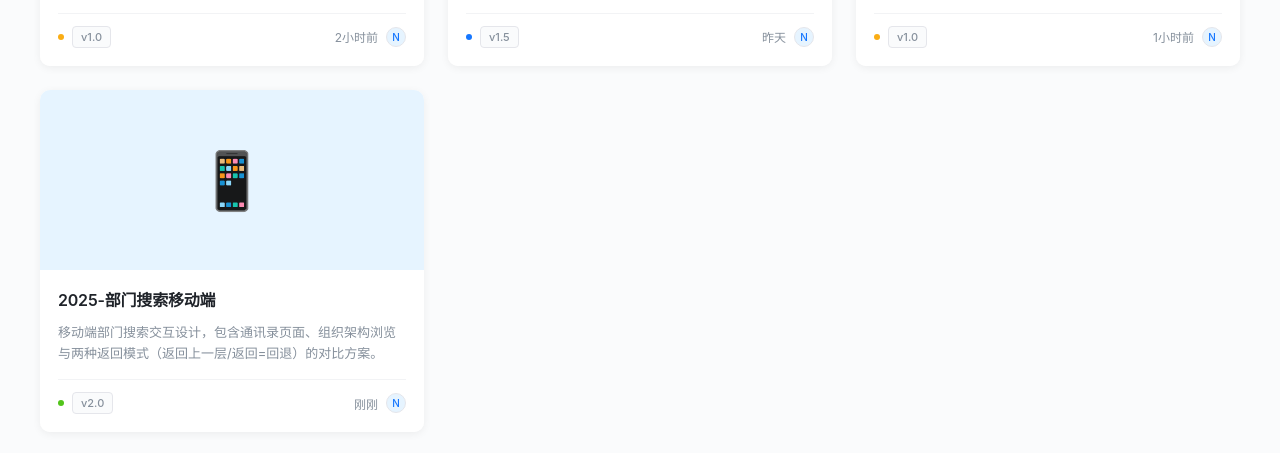
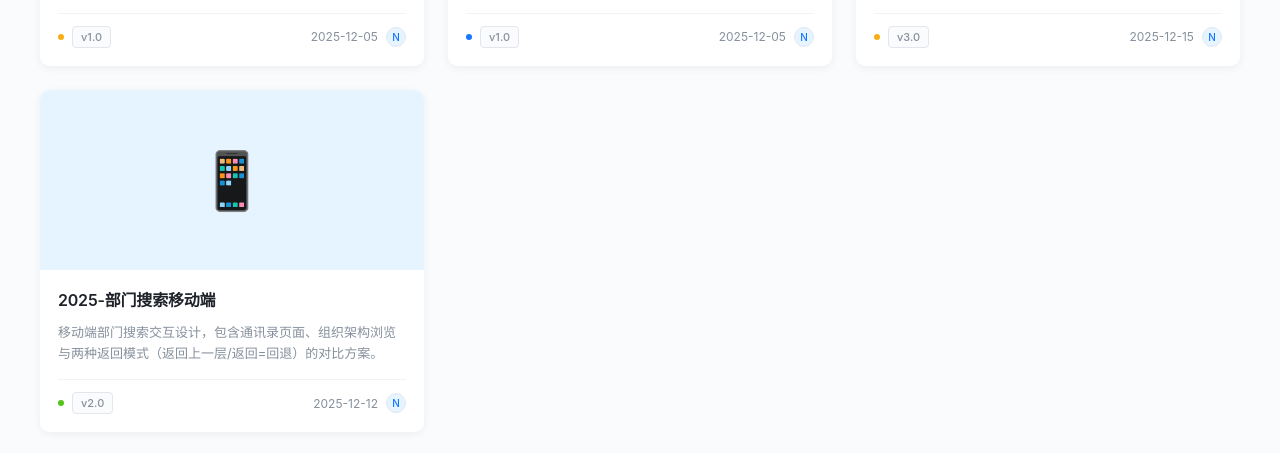
Before and after one commit to zui-luo/fdlux, a plain HTML site: page index.html in a window 1280 px wide. Shown: the part 557-1010 px from the top of the page. Drawn offline with Linux system fonts and the light colour scheme.

Commit message:
更新卡片数据：使用git记录的实际修改时间和提交次数

```diff
--- a/index.html
+++ b/index.html
@@ -399,7 +399,7 @@
                                     <span class="version-badge">v1.0</span>
                                 </div>
                                 <div class="meta-info">
-                                    <span>2小时前</span>
+                                    <span>2025-12-05</span>
                                     <div class="avatar">N</div>
                                 </div>
                             </div>
@@ -421,10 +421,10 @@
                             <div class="card-footer">
                                 <div class="meta-info">
                                     <span class="status-dot status-review" title="评审中"></span>
-                                    <span class="version-badge">v1.5</span>
+                                    <span class="version-badge">v1.0</span>
                                 </div>
                                 <div class="meta-info">
-                                    <span>昨天</span>
+                                    <span>2025-12-05</span>
                                     <div class="avatar">N</div>
                                 </div>
                             </div>
@@ -446,10 +446,10 @@
                             <div class="card-footer">
                                 <div class="meta-info">
                                     <span class="status-dot status-wip" title="进行中"></span>
-                                    <span class="version-badge">v1.0</span>
+                                    <span class="version-badge">v3.0</span>
                                 </div>
                                 <div class="meta-info">
-                                    <span>1小时前</span>
+                                    <span>2025-12-15</span>
                                     <div class="avatar">N</div>
                                 </div>
                             </div>
@@ -474,7 +474,7 @@
                                     <span class="version-badge">v2.0</span>
                                 </div>
                                 <div class="meta-info">
-                                    <span>刚刚</span>
+                                    <span>2025-12-12</span>
                                     <div class="avatar">N</div>
                                 </div>
                             </div>
```
